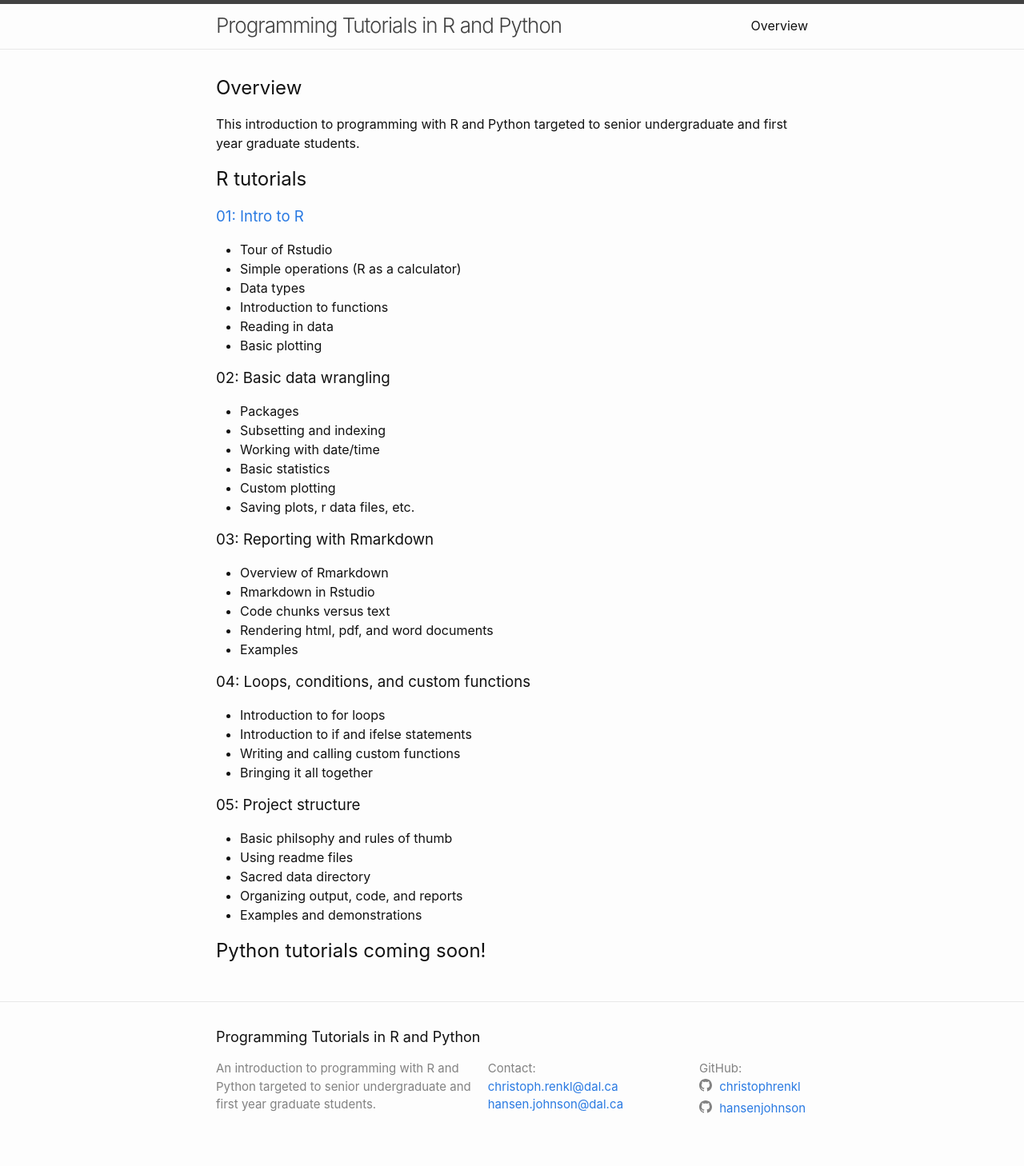
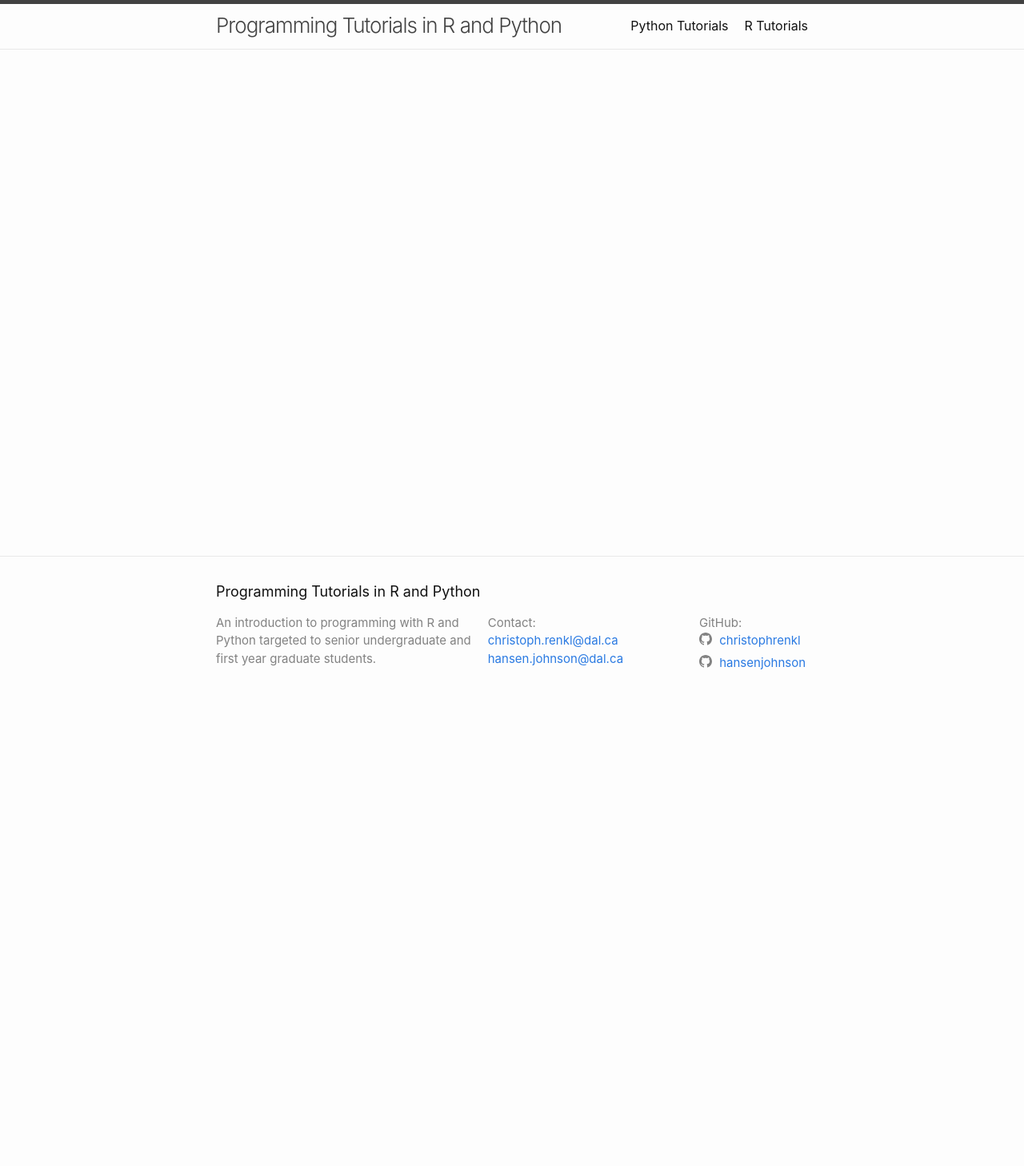
Before and after one commit to anhnguyendepocen/programming_tutorials, a Jekyll site: the page built from docs/index.md, in a window 1280 px wide. Shown: the whole page at 80% size. Built offline with Jekyll 4.4.1, drawn with Linux system fonts in a browser that asks for light colours; our own code applies the rules of GitHub Pages for plain Markdown files; after the commit the page ends 900 px from its top, so only the background shows below that.

Commit message:
split index into R and Python

```diff
--- a/docs/index.md
+++ b/docs/index.md
@@ -3,53 +3,4 @@
 # Edit theme's home layout instead if you wanna make some changes
 # See: https://jekyllrb.com/docs/themes/#overriding-theme-defaults
 layout: home
-title: null
 ---
-## Overview
-
-This introduction to programming with R and Python targeted to senior undergraduate and first year graduate students.
-
-## R tutorials
-
-### [01: Intro to R](/programming_tutorials/R-tutorial-01/)
-
-* Tour of Rstudio
-* Simple operations (R as a calculator)
-* Data types
-* Introduction to functions
-* Reading in data
-* Basic plotting
-
-### 02: Basic data wrangling
-
-* Packages
-* Subsetting and indexing
-* Working with date/time
-* Basic statistics
-* Custom plotting
-* Saving plots, r data files, etc.
-
-### 03: Reporting with Rmarkdown
-
-* Overview of Rmarkdown
-* Rmarkdown in Rstudio
-* Code chunks versus text
-* Rendering html, pdf, and word documents
-* Examples
-
-### 04: Loops, conditions, and custom functions
-
-* Introduction to for loops
-* Introduction to if and ifelse statements
-* Writing and calling custom functions
-* Bringing it all together
-
-### 05: Project structure
-
-* Basic philsophy and rules of thumb
-* Using readme files
-* Sacred data directory
-* Organizing output, code, and reports
-* Examples and demonstrations
-
-## Python tutorials coming soon!
```
Also changed, not shown: docs/python.md (added, +7 -0 lines), docs/r.md (added, +46 -0 lines).
